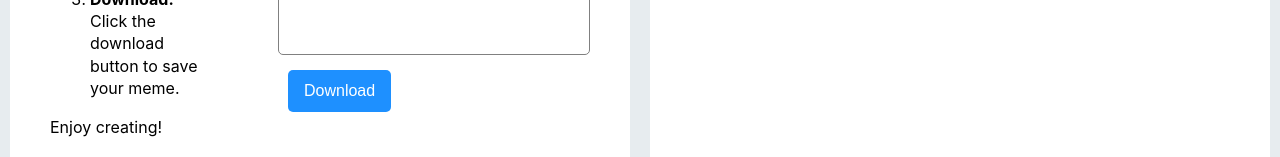
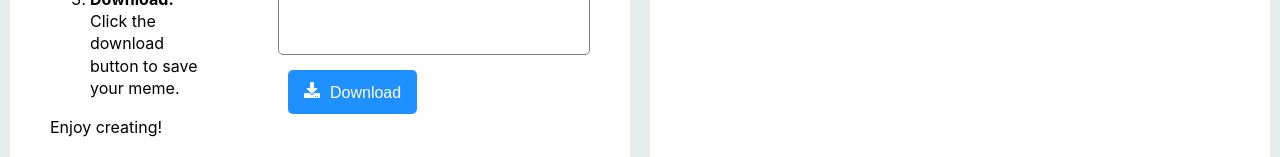
Before and after one commit to chenfran/react-meme-generator, a React app: page / in a window 1280 px wide. Shown: the part 520-677 px from the top of the page. Built offline with nearby package versions, Linux system fonts and the light colour scheme; no server answers.

Commit message:
Add Download icon

```diff
--- a/package.json
+++ b/package.json
@@ -25,6 +25,7 @@
     "@upleveled/react-scripts": "5.0.13",
     "react": "^18.3.1",
     "react-dom": "^18.3.1",
+    "react-icons": "^5.2.1",
     "sass": "1.77.1"
   },
   "devDependencies": {
--- a/src/AdvancedApproach.js
+++ b/src/AdvancedApproach.js
@@ -2,6 +2,7 @@
 
 // 1 IMPORT FUNCTIONS, ICON AND STYLING
 import { useEffect, useState } from 'react';
+import { FaDownload } from 'react-icons/fa';
 import styles from './App.module.scss';
 
 // 2 CREATE COMPONENT
@@ -171,7 +172,10 @@ export default function AdvancedApproach() {
             {/* 2.13 Create a download button  */}
             <div>
               <form onSubmit={(event) => event.preventDefault()}>
-                <button onClick={handleDownload}>Download</button>
+                <button onClick={handleDownload}>
+                  <FaDownload className={styles.icon} />
+                  Download
+                </button>
               </form>
             </div>
           </div>
--- a/src/App.module.scss
+++ b/src/App.module.scss
@@ -105,3 +105,7 @@ button:hover {
   justify-content: center;
   margin-bottom: 10px;
 }
+
+.icon {
+  margin-right: 10px;
+}
```
Also changed, not shown: 1 other file (tests, documents, lock files or other folders).
